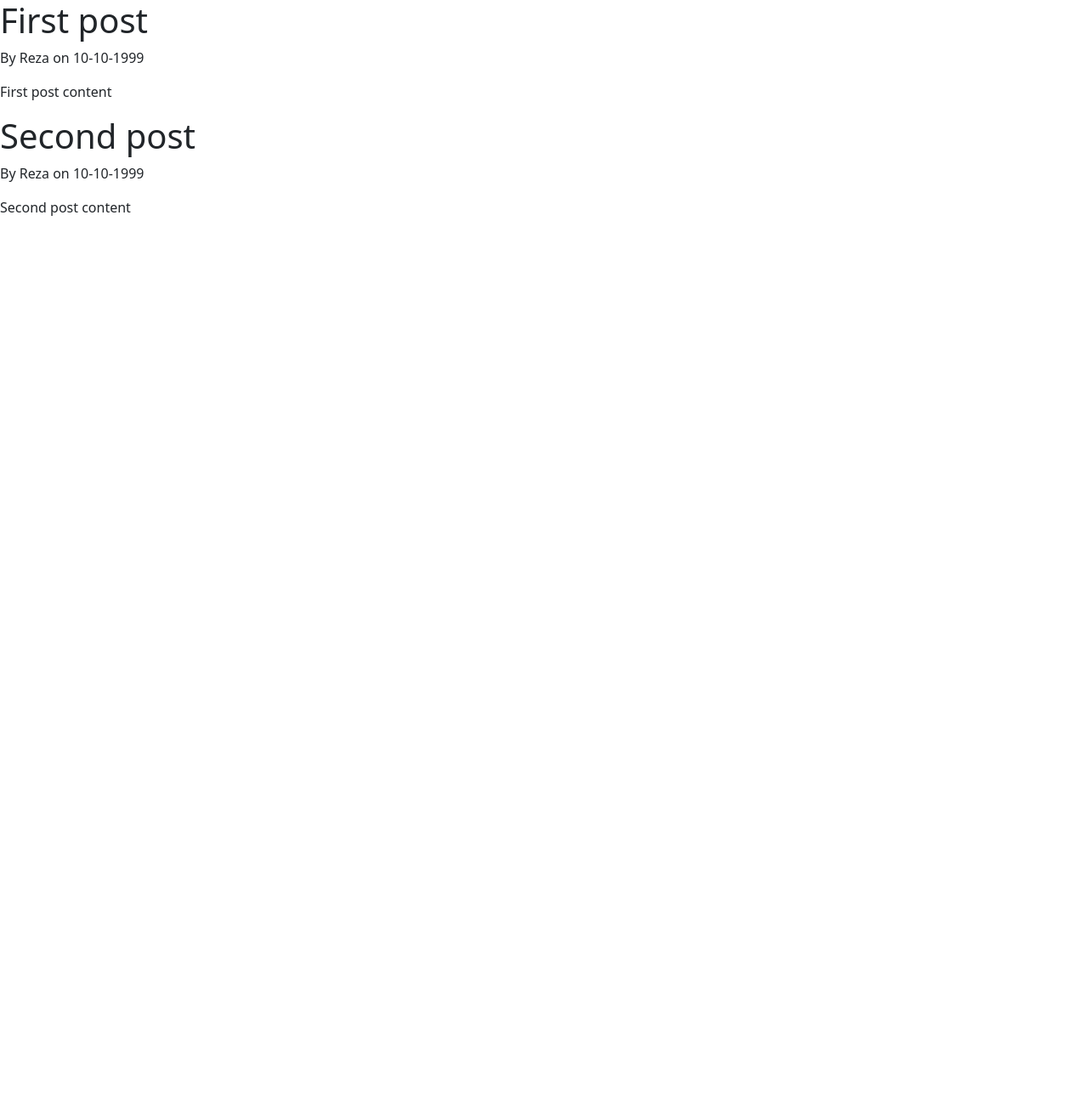
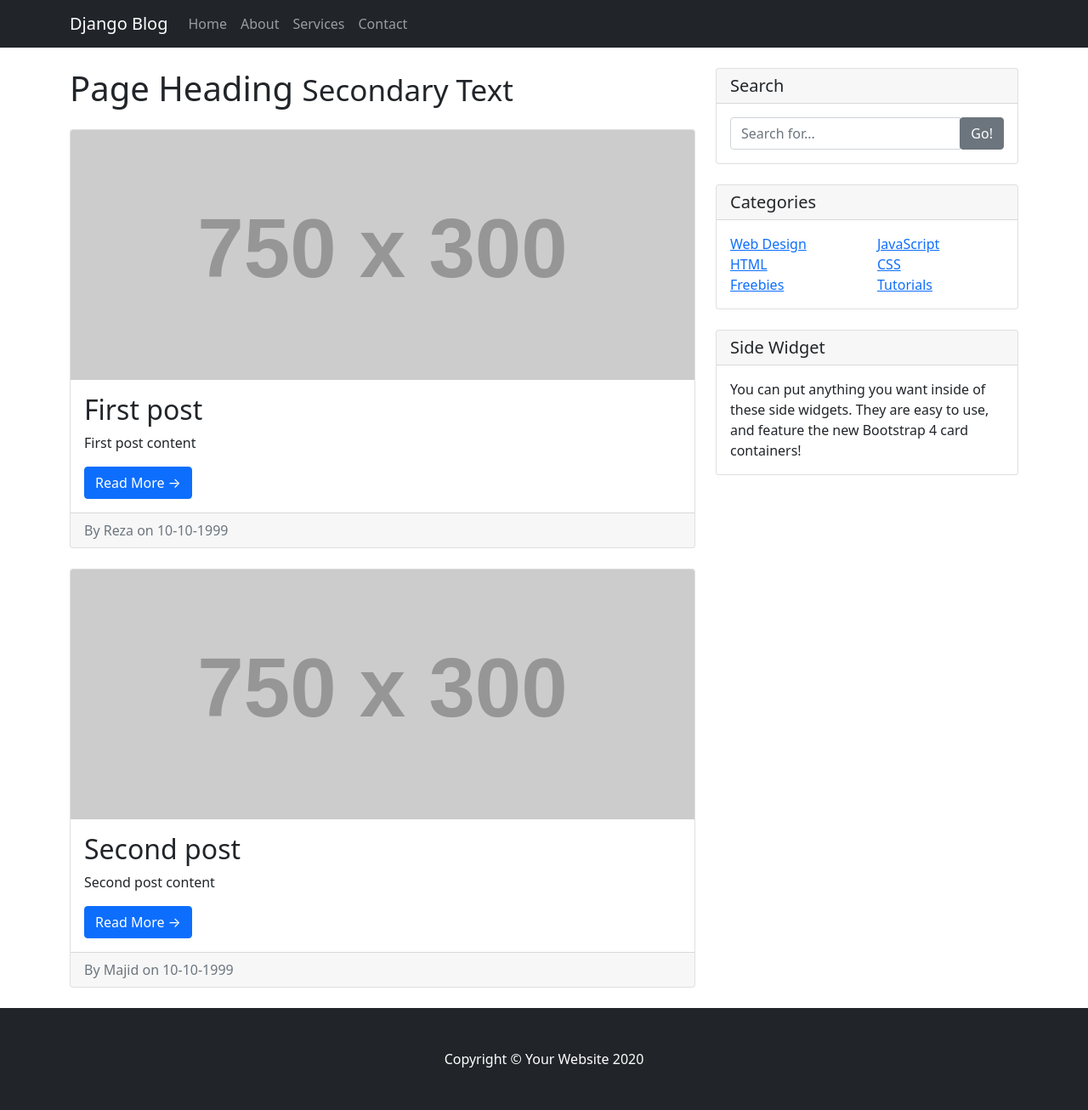
Before and after one commit to thrashzone13/django-blog, a Django app: page / in a window 1280 px wide. Shown: the whole page at 85% size. Before the commit the page ends 254 px from the top, so only its background shows below. Run offline with Django 3.2, Linux system fonts and the light colour scheme; grey boxes labelled with a size stand in for pictures from a placeholder-image service; some libraries are stand-ins or nearby versions.

Commit message:
superuser created

```diff
--- a/blog/templates/blog/base.html
+++ b/blog/templates/blog/base.html
@@ -1,3 +1,4 @@
+{%load static%}
 <!doctype html>
 <html lang="en">
   <head>
@@ -9,9 +10,122 @@
     {%else%}
         <title>Dajngo Blog</title>
     {%endif%}
+    <link rel="stylesheet" type="text/css" href="{%static 'blog/main.css'%}"/>
   </head>
   <body>
-    {%block content%}{%endblock%}
+    <nav class="navbar navbar-expand-lg navbar-dark bg-dark">
+    <div class="container">
+      <a class="navbar-brand" href="{%url 'blog-home'%}">Django Blog</a>
+      <button class="navbar-toggler" type="button" data-toggle="collapse" data-target="#navbarResponsive" aria-controls="navbarResponsive" aria-expanded="false" aria-label="Toggle navigation">
+        <span class="navbar-toggler-icon"></span>
+      </button>
+      <div class="collapse navbar-collapse" id="navbarResponsive">
+        <ul class="navbar-nav ml-auto">
+          <li class="nav-item active">
+            <a class="nav-link" href="{%url 'blog-home'%}">Home</a>
+          </li>
+          <li class="nav-item">
+            <a class="nav-link" href="{%url 'blog-about'%}">About</a>
+          </li>
+          <li class="nav-item">
+            <a class="nav-link" href="#">Services</a>
+          </li>
+          <li class="nav-item">
+            <a class="nav-link" href="#">Contact</a>
+          </li>
+        </ul>
+      </div>
+    </div>
+  </nav>
+    <!-- Page Content -->
+  <div class="container">
+
+    <div class="row">
+
+      <!-- Blog Entries Column -->
+      <div class="col-md-8">
+
+        <h1 class="my-4">Page Heading
+          <small>Secondary Text</small>
+        </h1>
+        {%block content%}
+        {%endblock%}
+      </div>
+
+      <!-- Sidebar Widgets Column -->
+      <div class="col-md-4">
+
+        <!-- Search Widget -->
+        <div class="card my-4">
+          <h5 class="card-header">Search</h5>
+          <div class="card-body">
+            <div class="input-group">
+              <input type="text" class="form-control" placeholder="Search for...">
+              <span class="input-group-append">
+                <button class="btn btn-secondary" type="button">Go!</button>
+              </span>
+            </div>
+          </div>
+        </div>
+
+        <!-- Categories Widget -->
+        <div class="card my-4">
+          <h5 class="card-header">Categories</h5>
+          <div class="card-body">
+            <div class="row">
+              <div class="col-lg-6">
+                <ul class="list-unstyled mb-0">
+                  <li>
+                    <a href="#">Web Design</a>
+                  </li>
+                  <li>
+                    <a href="#">HTML</a>
+                  </li>
+                  <li>
+                    <a href="#">Freebies</a>
+                  </li>
+                </ul>
+              </div>
+              <div class="col-lg-6">
+                <ul class="list-unstyled mb-0">
+                  <li>
+                    <a href="#">JavaScript</a>
+                  </li>
+                  <li>
+                    <a href="#">CSS</a>
+                  </li>
+                  <li>
+                    <a href="#">Tutorials</a>
+                  </li>
+                </ul>
+              </div>
+            </div>
+          </div>
+        </div>
+
+        <!-- Side Widget -->
+        <div class="card my-4">
+          <h5 class="card-header">Side Widget</h5>
+          <div class="card-body">
+            You can put anything you want inside of these side widgets. They are easy to use, and feature the new Bootstrap 4 card containers!
+          </div>
+        </div>
+
+      </div>
+
+    </div>
+    <!-- /.row -->
+
+  </div>
+  <!-- /.container -->
+
+  <!-- Footer -->
+  <footer class="py-5 bg-dark">
+    <div class="container">
+      <p class="m-0 text-center text-white">Copyright &copy; Your Website 2020</p>
+    </div>
+    <!-- /.container -->
+  </footer>
     <script src="https://cdn.jsdelivr.net/npm/bootstrap@5.0.0-beta2/dist/js/bootstrap.bundle.min.js" integrity="sha384-b5kHyXgcpbZJO/tY9Ul7kGkf1S0CWuKcCD38l8YkeH8z8QjE0GmW1gYU5S9FOnJ0" crossorigin="anonymous"></script>
   </body>
 </html>
--- a/blog/templates/blog/home.html
+++ b/blog/templates/blog/home.html
@@ -1,8 +1,16 @@
 {%extends "blog/base.html"%}
 {%block content%}
     {% for post in posts %}
-        <h1>{{post.title}}</h1>
-        <p>By {{post.author}} on {{post.date}}</p>
-        <p>{{post.content}}</p>
+           <div class="card mb-4">
+          <img class="card-img-top" src="http://placehold.it/750x300" alt="Card image cap">
+          <div class="card-body">
+            <h2 class="card-title">{{post.title}}</h2>
+            <p class="card-text">{{post.content}}</p>
+            <a href="#" class="btn btn-primary">Read More &rarr;</a>
+          </div>
+          <div class="card-footer text-muted">
+        By {{post.author}} on {{post.date}}
+          </div>
+        </div>
     {% endfor %}
 {%endblock content%}
--- a/blog/views.py
+++ b/blog/views.py
@@ -10,7 +10,7 @@ posts = [
         'date': '10-10-1999'
     },
     {
-        'author': 'Reza',
+        'author': 'Majid',
         'title': 'Second post',
         'content': 'Second post content',
         'date': '10-10-1999'
```
Also changed, not shown: blog/static/blog/main.css (added), db.sqlite3.
